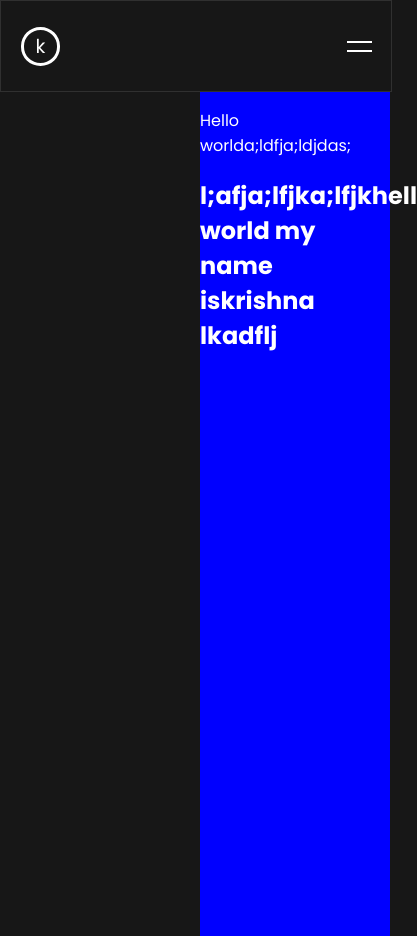
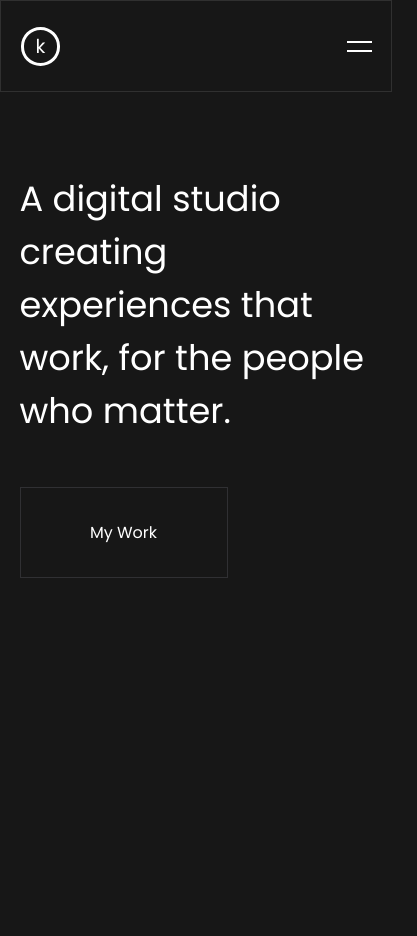
Before and after one commit to KrishnaDhingra/portfolio-website, a React (Create React App) app: page / in a window 390 px wide. Shown: the whole page, 417 px wide, since content can reach past the window. Built offline with nearby package versions, Linux system fonts and the light colour scheme.

Commit message:
Creating the first home component

```diff
--- a/src/components/First_Home_Component/first_home_component.css
+++ b/src/components/First_Home_Component/first_home_component.css
@@ -0,0 +1,70 @@
+@import url('https://fonts.googleapis.com/css2?family=Poppins:wght@100;200;300;400;500;600;700;800;900&display=swap');
+
+.first_home_component{
+    display: flex;
+    flex-direction: column;
+    justify-content: center;
+    gap: 13rem;
+}
+.home_top_container{
+    margin-top: 3.4rem;
+}
+.name{
+    font-size: 1.4rem;
+    font-weight: 600;
+}
+.home_bottom_container{
+    display: flex;
+    flex-direction: column;
+    gap: 3.1rem;
+}
+.home_text_container{
+    display: flex;
+}
+.home_text_left{
+    flex-basis: 88%;
+    line-height: 5.2rem;
+    font-size: 4.475rem;
+}
+.home_text_right{
+    flex-basis: 12%;
+}
+.home_button{
+    font-family: 'Poppins', sans-serif;
+    width: 13rem;
+    font-size: 1rem;
+    padding: 2rem ;
+    color: white;
+    border: 1px solid #303033;
+    background-color: transparent;
+}
+.home_button:hover{
+    transition: all 0.4s;
+    color: black;
+    background-color: white;
+}
+@media only screen and (max-width: 1200px){
+    .home_top_container{
+        display: none;
+    }
+    .home_bottom_container{
+        margin-top: 5rem;
+    }
+    .home_text_container{
+        flex-direction: column;
+    }
+    .home_text_left{
+        font-size: 3rem;
+        line-height: 4rem;
+        flex-basis: 90%;
+    }
+    .home_text_right{
+        flex-basis: 10%;
+    }
+}
+@media only screen and (max-width: 400px){
+    .home_text_left{
+        font-size: 2.2rem;
+        line-height: normal;
+    }
+}
--- a/src/components/First_Home_Component/index.js
+++ b/src/components/First_Home_Component/index.js
@@ -1,11 +1,23 @@
 import './first_home_component.css'
+
 function First_Home_Component() {
   return (
     <div className="first_home_component">
-        <p>Hello worlda;ldfja;ldjdas;</p>
-        <h2>l;afja;lfjka;lfjkhell world my name iskrishna lkadflj </h2>
+
+      <div className="home_top_container">
+        <div className="name">krishna</div>
+      </div>
+
+      <div className="home_bottom_container">
+        <div className="home_text_container">
+          <div className="home_text_left">A digital studio creating experiences that work, for the people who matter.</div>
+          <div className="home_text_right"></div>
+        </div>
+        <button className="home_button">My Work</button>
+      </div>
     </div>
-  );
+
+  )
 }
 
 export default First_Home_Component;
--- a/src/index.css
+++ b/src/index.css
@@ -1,12 +1,22 @@
+@import url('https://fonts.googleapis.com/css2?family=Poppins:wght@100;200;300;400;500;600;700;800;900&display=swap');
 body{
     margin: 0;
     padding: 0;
+    font-family: 'Poppins', sans-serif;
 }
 .container{
     position: absolute;
+    box-sizing: border-box;
     margin-left: 200px;
-    background-color: blue;
     width: calc(100vw - 200px);
     min-height: 100vh;
 
 }
+@media only screen and (max-width: 1200px){
+    .container{
+        position: relative;
+        margin: 0px 0px;
+        width: 100vw;
+        padding: 0rem 5%;
+    }
+}
```
